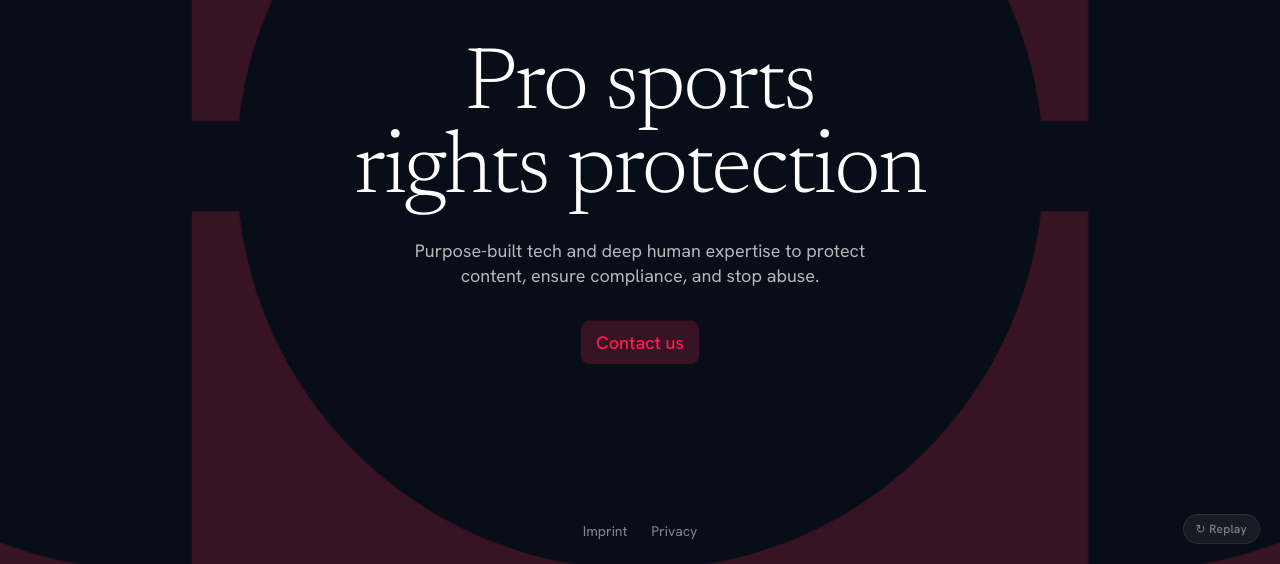
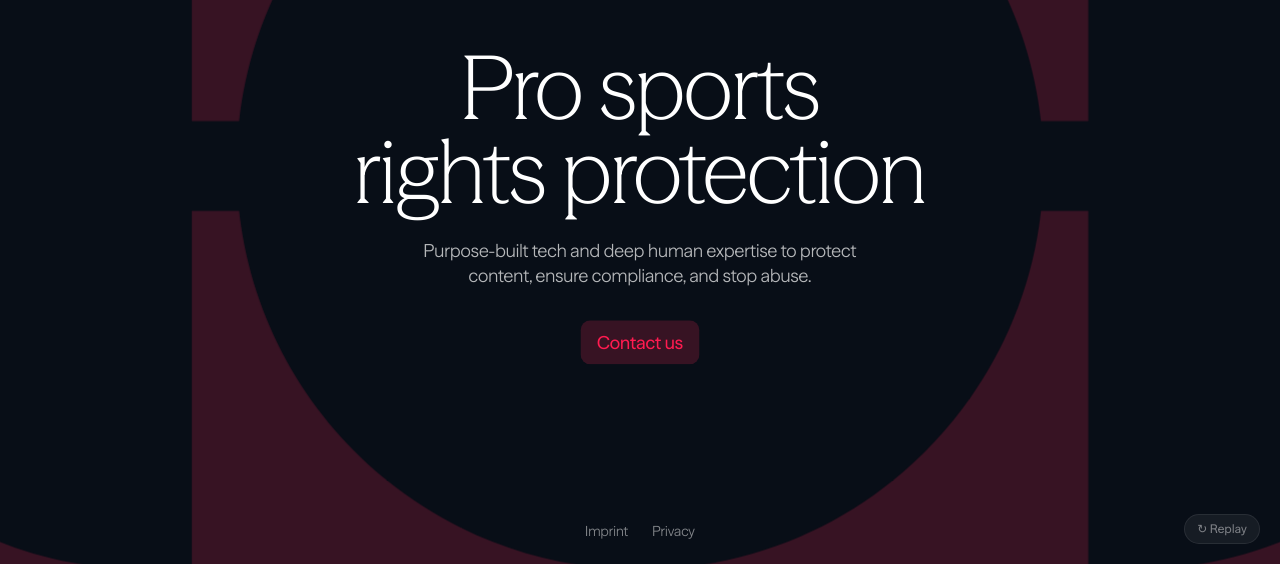
Before and after one commit to therealJonSnow/Athletia-Demo, a plain HTML site: page 2/index.html in a window 1280 px wide. Shown: the part 236-800 px from the top of the page. Drawn offline with Linux system fonts and the light colour scheme.

Commit message:
Use Season Collection variable font in both concepts
Replaces the Google Fonts stand-ins with the trial Season Collection VF:
Sans (SERF 0) for body, Mix (SERF 50) for headlines.

Co-Authored-By: Claude Opus 5.5 <noreply@anthropic.com>
Claude-Session: https://claude.ai/code/session_018mE4SU9bDG8qLtXqFWUjJy

```diff
--- a/1/index.html
+++ b/1/index.html
@@ -4,9 +4,8 @@
 <meta charset="utf-8">
 <meta name="viewport" content="width=device-width, initial-scale=1">
 <title>Athletia Core</title>
-<link rel="preconnect" href="https://fonts.googleapis.com">
-<link rel="preconnect" href="https://fonts.gstatic.com" crossorigin>
-<link href="https://fonts.googleapis.com/css2?family=Instrument+Sans:wght@400;500&family=Bitter:wght@300&display=swap" rel="stylesheet">
+<link rel="preload" href="/fonts/SeasonCollectionVF-TRIAL.woff2" as="font" type="font/woff2" crossorigin>
+<link rel="stylesheet" href="/fonts/season.css">
 <script>
   // Run the intro only when motion is allowed; otherwise the page shows its final state.
   if (!window.matchMedia('(prefers-reduced-motion: reduce)').matches) document.documentElement.classList.add('intro');
@@ -19,9 +18,9 @@
     --pink-hot: #FF1B50;
     --pink-20: rgba(242, 40, 87, 0.20);
     --pink-30: rgba(242, 40, 87, 0.30);
-    /* Season Sans / Season Mix are trial fonts; these are the web stand-ins until licensed files are added. */
-    --font-body: "Instrument Sans", "Helvetica Neue", Arial, sans-serif;
-    --font-display: "Bitter", Georgia, "Times New Roman", serif;
+    /* Season Collection (trial): Sans for body, Mix (SERF 50) for the headline. See /fonts/season.css. */
+    --font-body: "Season", "Helvetica Neue", Arial, sans-serif;
+    --font-display: "Season", Georgia, "Times New Roman", serif;
     --edge: clamp(16px, 2.8vw, 40px);
     color-scheme: dark;
   }
@@ -91,6 +90,7 @@
     margin: 0;
     color: var(--navy);
     font-family: var(--font-display);
+    font-variation-settings: "SERF" 50;
     font-weight: 300;
     font-size: 56px;
     line-height: 1;
--- a/2/index.html
+++ b/2/index.html
@@ -4,18 +4,17 @@
 <meta charset="utf-8">
 <meta name="viewport" content="width=device-width, initial-scale=1">
 <title>Athletia Core — Intro</title>
-<link rel="preconnect" href="https://fonts.googleapis.com">
-<link rel="preconnect" href="https://fonts.gstatic.com" crossorigin>
-<link href="https://fonts.googleapis.com/css2?family=Hanken+Grotesk:wght@400;500&family=Newsreader:opsz,wght@6..72,300&display=swap" rel="stylesheet">
+<link rel="preload" href="/fonts/SeasonCollectionVF-TRIAL.woff2" as="font" type="font/woff2" crossorigin>
+<link rel="stylesheet" href="/fonts/season.css">
 <style>
   :root {
     --bg: #080e17;
     --pink: #f22857;
     --pink-text: #ff1b50;
     --pink-20: rgba(242, 40, 87, 0.2);
-    /* Season fonts are used if installed locally; Google fallbacks otherwise */
-    --font-mix: "Season Mix TRIAL", "Season Mix", "Newsreader", Georgia, serif;
-    --font-sans: "Season Sans TRIAL", "Season Sans", "Hanken Grotesk", system-ui, sans-serif;
+    /* Season Collection (trial): Sans for body, Mix (SERF 50) for the headline. See /fonts/season.css. */
+    --font-mix: "Season", Georgia, serif;
+    --font-sans: "Season", system-ui, sans-serif;
   }
   * { box-sizing: border-box; margin: 0; padding: 0; }
   html, body { height: 100%; }
@@ -58,6 +57,7 @@
   h1 {
     width: max-content;
     font-family: var(--font-mix);
+    font-variation-settings: "SERF" 50;
     font-weight: 300;
     font-size: 88px;
     line-height: 0.96;
--- /dev/null
+++ b/fonts/season.css
@@ -0,0 +1,16 @@
+/*
+  Season Collection (TRIAL) variable font: one file, three styles chosen by the "SERF" (Serif) axis.
+    Season Sans  → SERF 0   (the default, nothing to set)
+    Season Mix   → SERF 50  (set font-variation-settings: "SERF" 50 on the element)
+    Season Serif → SERF 100
+  Weight runs 300–900 through font-weight as normal.
+  Trial licence: swap in the licensed file before anything goes public.
+*/
+@font-face {
+  font-family: "Season";
+  src: url("/fonts/SeasonCollectionVF-TRIAL.woff2") format("woff2-variations"),
+       url("/fonts/SeasonCollectionVF-TRIAL.woff2") format("woff2");
+  font-weight: 300 900;
+  font-style: normal;
+  font-display: swap;
+}
```
Also changed, not shown: fonts/SeasonCollectionVF-TRIAL.woff2 (added), 1 other file.
